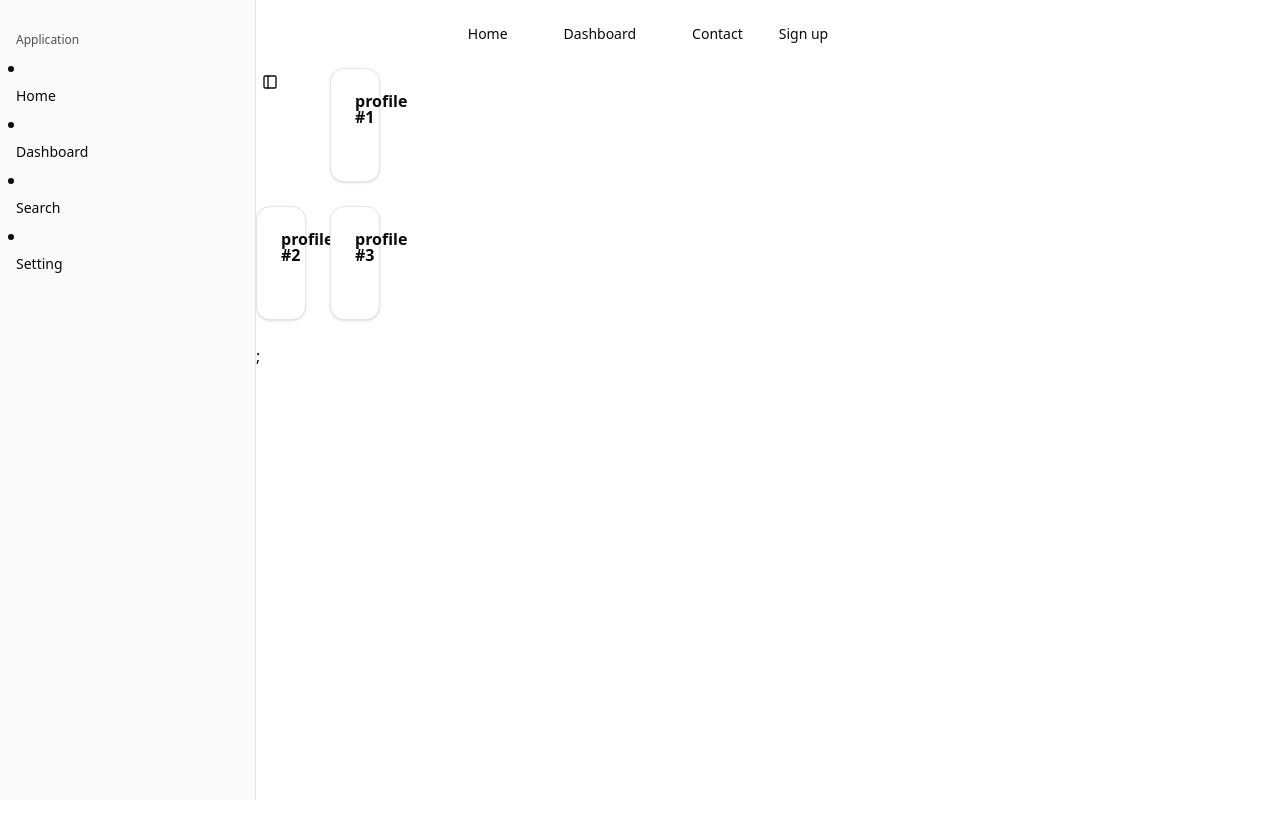
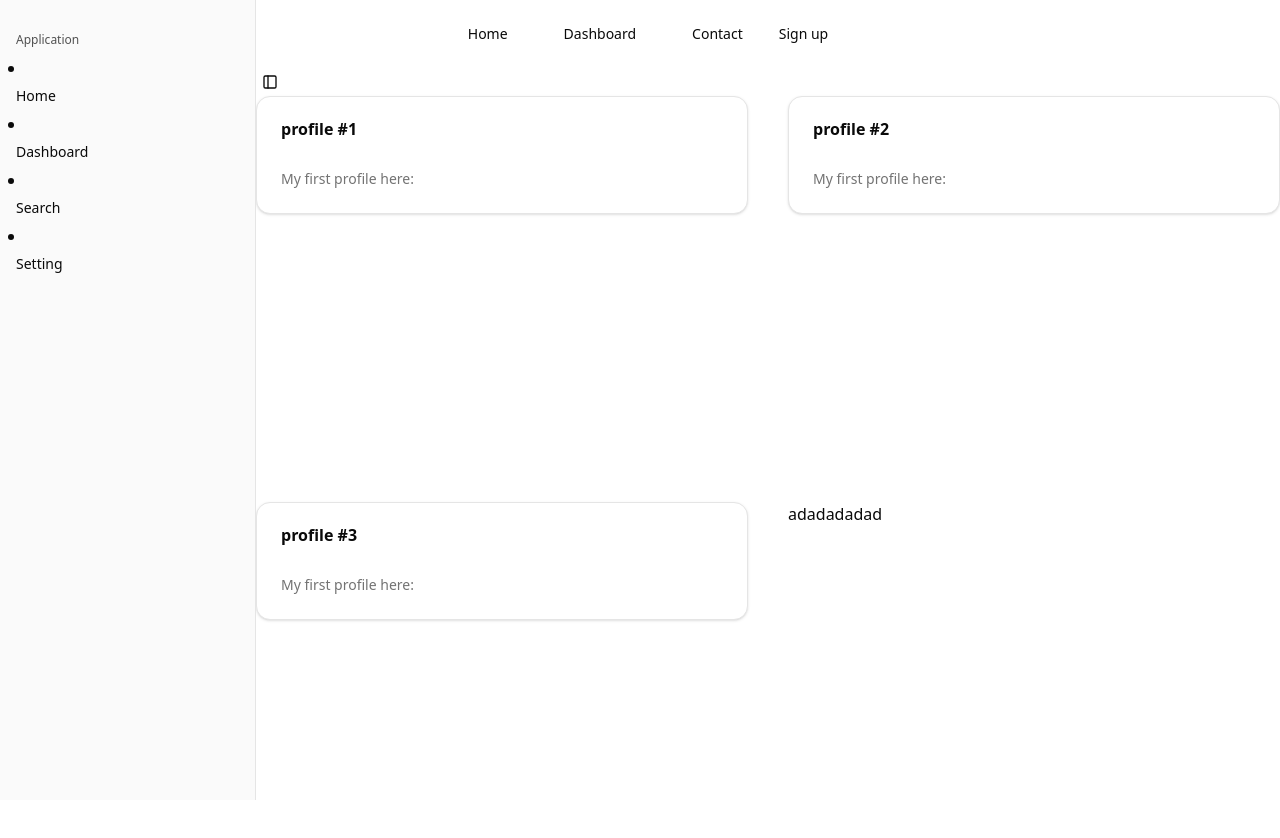
Before and after one commit to Marcuskim123/Capstone-project, a Next.js app: page /dashboard in a window 1280 px wide. Shown: the top 838 px of the page. Built offline with nearby package versions, Linux system fonts and the light colour scheme.

Commit message:
dashboard improvement

```diff
--- a/src/app/dashboard/(userBoard)/page.js
+++ b/src/app/dashboard/(userBoard)/page.js
@@ -16,36 +16,43 @@ export default function GamingProfilesPage() {
 
   const [profile, setProfile] = useState([
     {
-      id:1,
+      id: 1,
       title: "profile #1",
       date: "2025-11-27",
-      desciption: "My first profile here:"
+      description: "My first profile here:"
     },
     {
-      id:2,
+      id: 2,
       title: "profile #2",
       date: "2025-11-27",
-      desciption: "My first profile here:"
+      description: "My first profile here:"
     },
     {
-      id:3,
+      id: 3,
       title: "profile #3",
       date: "2025-11-27",
-      desciption: "My first profile here:"
+      description: "My first profile here:"
     },
   ]);
+
+  const getData = (e) => {
+
+  }
 
   return (
     <div className="flex">
       <SidebarProvider>
-        <DashboardSidebar></DashboardSidebar>
-        <main>
+        <div>
+          <DashboardSidebar></DashboardSidebar>
+        </div>
+        <main className="w-full flex flex-col">
+          <SidebarTrigger>Open</SidebarTrigger>
           {profile.length > 0 ? (
-            <div className="grid grid-cols-1 sm:grid-cols-2 gap-6">
-              <SidebarTrigger>Open</SidebarTrigger>
+            <div className="grid grid-cols-4 md:grid-cols-2 gap-10 w-full h-full">
               {profile.map((profiles) => (
-                <Profilecard key={profiles.id} profile={profiles}/>
-              ))};
+                <Profilecard key={profiles.id} profile={profiles} />
+              ))}
+              <p>adadadadad</p>
             </div>
           ) : (
             <div>
--- a/src/components/profilecard.jsx
+++ b/src/components/profilecard.jsx
@@ -3,19 +3,21 @@
 import { Edit, Trash2 } from "lucide-react"
 import { Button } from "@/components/ui/button"
 import { cn } from "@/lib/utils"
-import {Card, CardContent, CardHeader, CardTitle } from "@/components/ui/card"
+import {Card, CardContent, CardDescription, CardHeader, CardTitle } from "@/components/ui/card"
 import { useState } from "react";
 
 export default function Profilecard({profile}) {
   const [infoProfile, setInfoProfile] = useState(profile);
 
   return (
-    <div className="w-full">
+    <div className="w-full max-w-full">
       <Card>
         <CardHeader>
           <CardTitle>{infoProfile.title}</CardTitle>
         </CardHeader>
-        <CardContent></CardContent>
+        <CardContent>
+          <CardDescription>{infoProfile.description}</CardDescription>
+        </CardContent>
       </Card>
     </div>
   );
```
